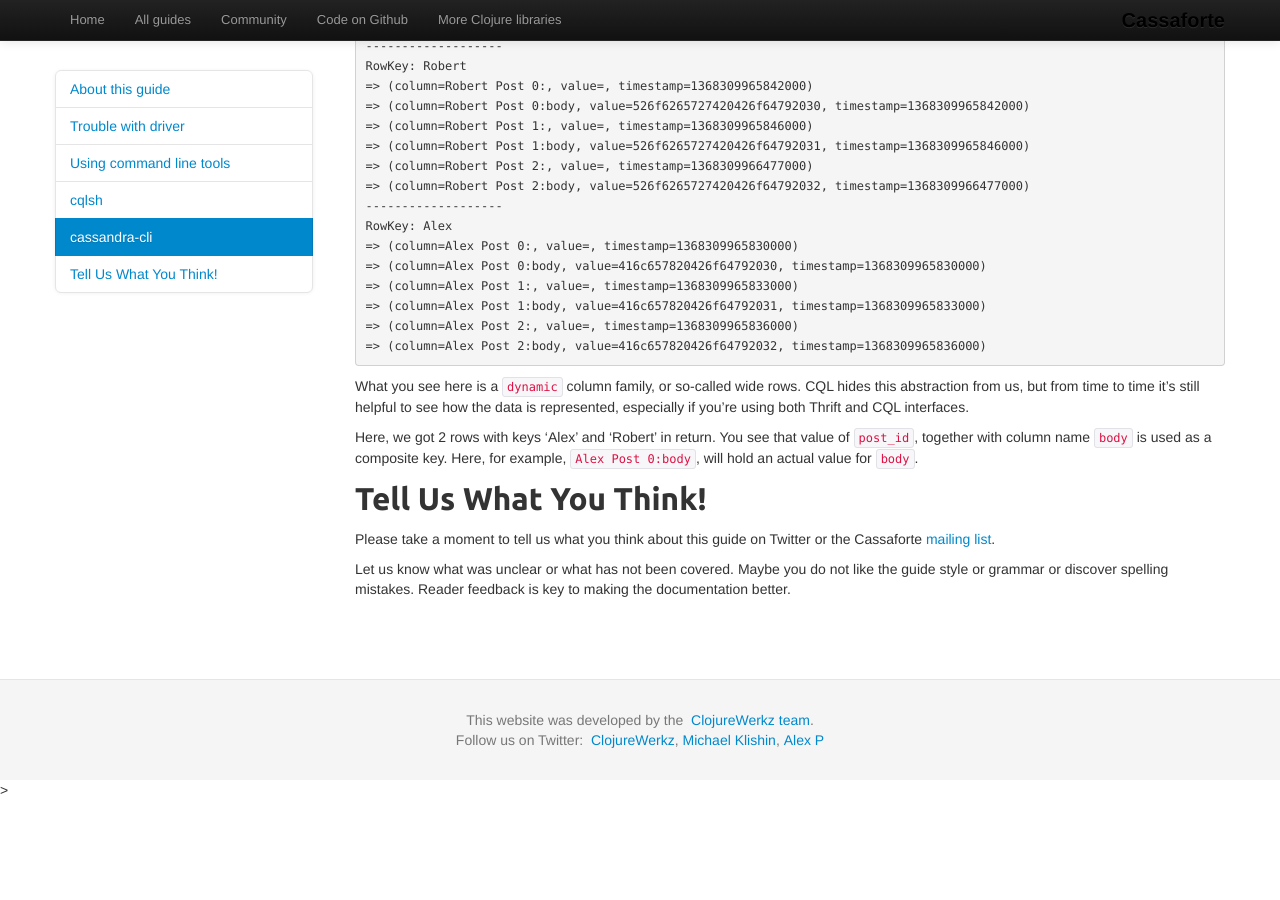
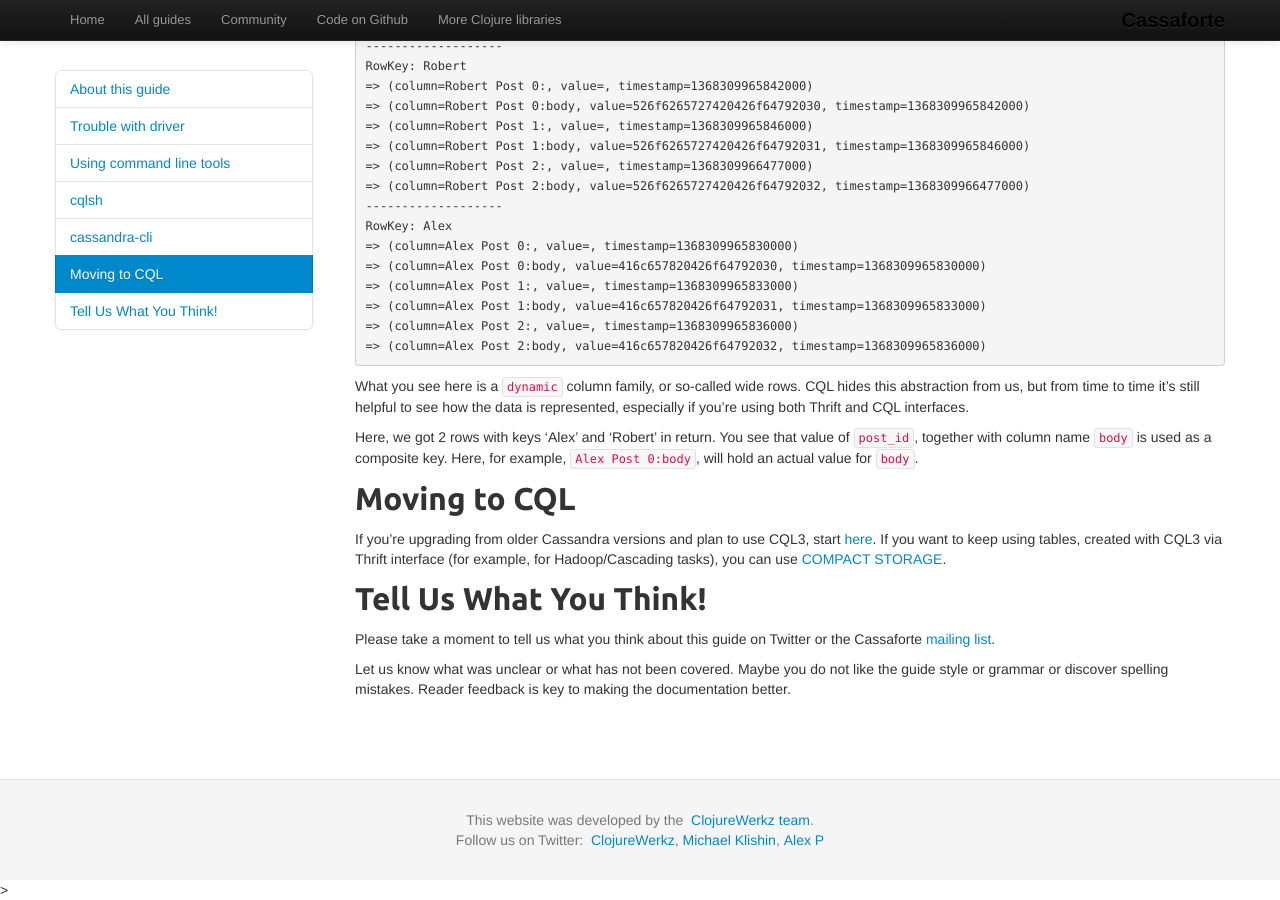
Before and after one commit to clojurewerkz/cassaforte.docs, a Jekyll site: the page built from articles/troubleshooting.md, in a window 1280 px wide and 900 px high, scrolled down 2482 px. Built offline with Jekyll 4.4.1, drawn with Linux system fonts in a browser that asks for light colours; some web fonts are replaced; Markdown is read by kramdown in place of the engine named in the settings; before the commit the page ends 3282 px from its top, so only the background shows below that.

Commit message:
This belongs to the Troubleshooting guide more than others

```diff
--- a/articles/troubleshooting.md
+++ b/articles/troubleshooting.md
@@ -172,3 +172,12 @@ you're using both Thrift and CQL interfaces.
 Here, we got 2 rows with keys 'Alex' and 'Robert' in return. You see that value of `post_id`, together
 with column name `body` is used as a composite key. Here, for example, `Alex Post 0:body`, will
 hold an actual value for `body`.
+
+
+## Moving to CQL
+
+If you're upgrading from older Cassandra versions and plan to use CQL3,
+start [here](http://www.datastax.com/dev/blog/thrift-to-cql3). If you
+want to keep using tables, created with CQL3 via Thrift interface
+(for example, for Hadoop/Cascading tasks), you can use
+[COMPACT STORAGE](https://issues.apache.org/jira/browse/CASSANDRA-4924).
```
